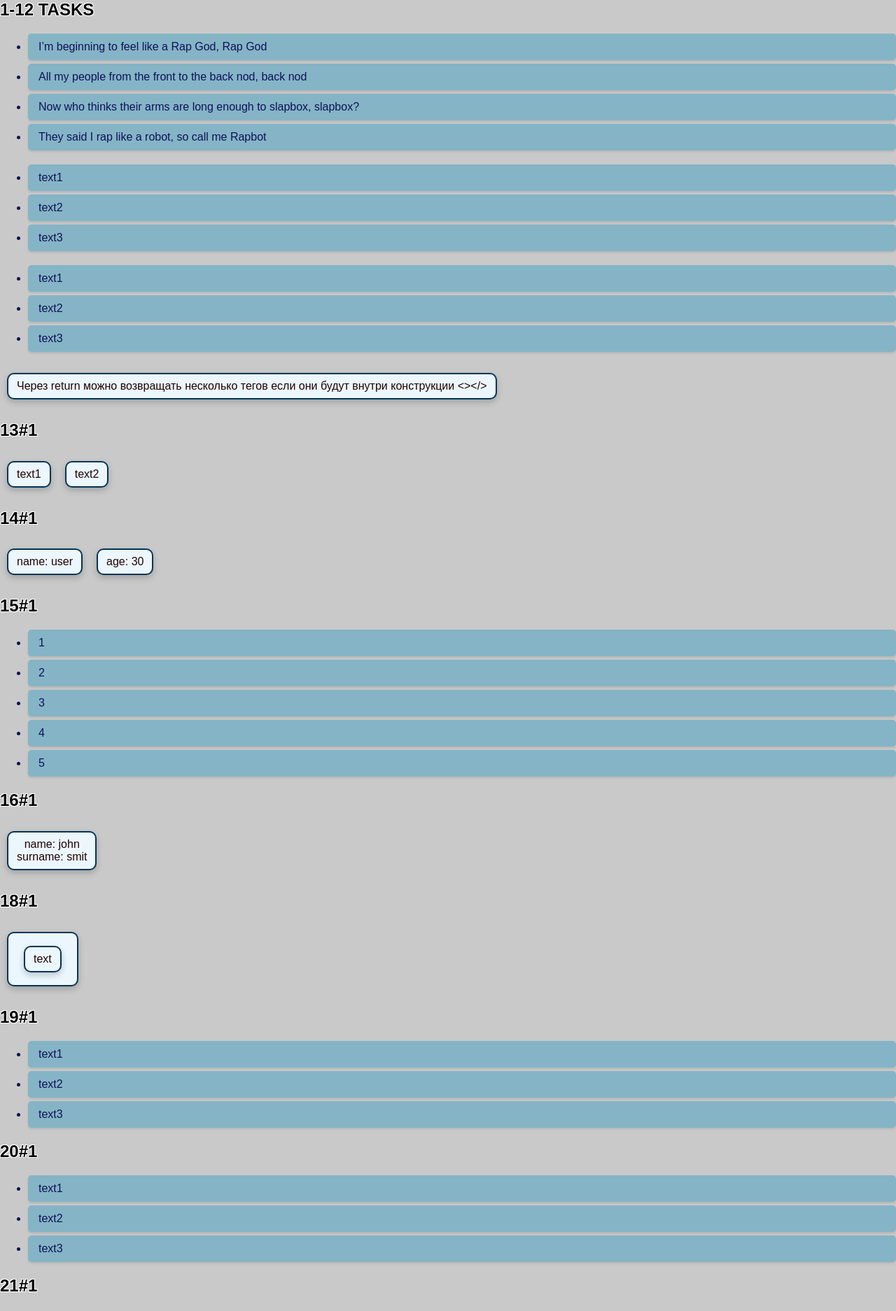
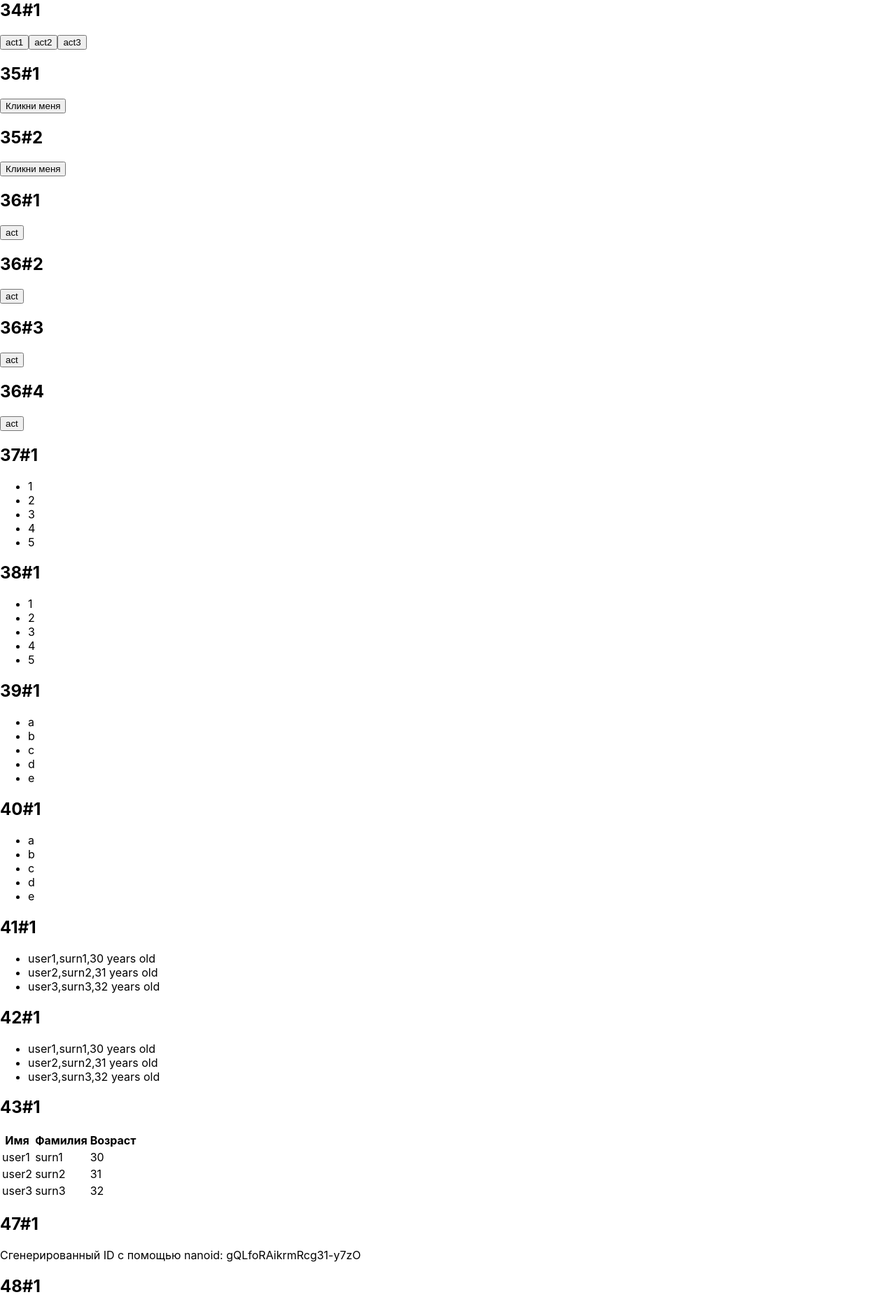
Before and after one commit to Sumr4kk/react, a React (Create React App) app in the folder my-app/: page / in a window 1280 px wide. Shown: the part 20-1894 px from the top of the page at 70% size. Built offline with nearby package versions, Linux system fonts and the light colour scheme.

Commit message:
34-50 задачи

```diff
--- a/my-app/package.json
+++ b/my-app/package.json
@@ -4,9 +4,11 @@
   "private": true,
   "dependencies": {
     "cra-template": "1.2.0",
+    "nanoid": "^5.1.2",
     "react": "^19.0.0",
     "react-dom": "^19.0.0",
     "react-scripts": "5.0.1",
+    "react-uuid": "^2.0.0",
     "web-vitals": "^4.2.4"
   },
   "scripts": {
--- a/my-app/src/App.css
+++ b/my-app/src/App.css
@@ -36,60 +36,3 @@
     transform: rotate(360deg);
   }
 }
-
-h2 {
-
-    color: rgb(3, 3, 3);
-    text-shadow:
-    -1px -1px 0 rgb(255, 255, 255),
-    1px -1px 0 rgb(255, 254, 254),
-    -1px 1px 0 rgb(255, 255, 255),
-    1px 1px 0 rgb(255, 255, 255);
-
-}
-
-p, input {
-  margin-bottom: 20px;
-  font-size:16px;
-  text-align:center;
-  color:#1f0303;
-}
-
-ul, li {
-  margin-bottom: 20px;
-  font-size:16px;
-  text-align:left;
-  color:#0e1355;
-}
-
-p, button {
-  display: inline-block;
-  padding: 8px 12px;
-  margin: 10px;
-  border: 2px solid #003558;
-  border-radius: 10px;
-  background-color: #ecf6fd;
-  box-shadow: 0px 4px 10px rgba(0,0,0,0.2); /* Тень */
-}
-
-
-button {
-  padding: 8px 12px;
-  margin: 10px;
-  border: 2px solid #3498db;
-  box-shadow: 0px 4px 10px rgba(0,0,0,0.2);
-}
-
-body {
-  background-color: #c9c9c9;
-  margin: 0;
-  font-family: Arial, sans-serif;
-}
-li {
-  background-color: #85b4c7;
-  border-radius: 5px; /* Закругленные углы */
-  box-shadow: 0 2px 3px rgba(0, 0, 0, 0.1); /* Тень */
-  margin: 5px 0; /* Отступы между элементами */
-  padding: 10px 15px; /* Внутренние отступы */
-
-}
--- a/my-app/src/App.js
+++ b/my-app/src/App.js
@@ -1,203 +1,188 @@
 import React from 'react';
 import './App.css';
+import { nanoid } from 'nanoid';
 
 function App() {
-  const attr = 'block';
-  const str = <p>text</p>;
-  const str1 = 'text1';
-  const str2 = 'text2';
-  const name1 = 'user';
-  const age = '30';
-  const arr = [1, 2, 3, 4, 5];
-  const obj = { names: 'john', surname: 'smit' };
-  const li1 = <li>text1</li>;
-  const li2 = <li>text2</li>;
-  const li3 = <li>text3</li>;
-  const items = <ul><li>text1</li><li>text2</li><li>text3</li></ul>;
-  const age2 = 19;
+  // 34
+	function showNumber(number) {
+    alert(number);
+  }
+// 35
+  function handleClick(event) {
+    console.log(event);
+  }
+  function handleClick1(event) {
+    console.log(event.target); // выводит элемент, на который был совершен клик
+  }
+// 36 // 1
+function func(event) {
+  console.log(event);
+}
+//2
+function func1(arg, event) {
+  console.log(arg, event);
+}
+//3
+function func2(event, arg) {
+  console.log(event, arg);
+}
+//4
+function func3(arg1, event, arg2) {
+  console.log(arg1, event, arg2);
+}
+//37
+const arr = [
+  <li>1</li>,
+  <li>2</li>,
+  <li>3</li>,
+  <li>4</li>,
+  <li>5</li>,
+];
 
-  let text4, text5;
-  const isAdult = false;
-  	if (isAdult) {
-		text4 = <p>Вы совершеннолетний</p>;
-	}
-    else {
-		text5 = <p>Вы несовершеннолетний</p>;
-	}
+//38
 
-  const isAdmin = true;
-  let text_1, text_2;
-  if (isAdmin) {
-		text_1 = <p>yoy are admin</p>;
-	} else {
-		text_2 = <p>you is not admin</p>;
-	}
+const arr1 = [];
 
-const isAuth = true;
-const isAuth2 = true;
-
-function getDigitsSum(str){
-  let sum = 0;
-  for (let i = 0; i < str.length; i++){
-    sum += parseInt(str[i])
-  }
-   return sum;
+for (let i = 1; i <= 5; i++) {
+  arr1.push(<li>{i}</li>);
 }
 
-const sum = getDigitsSum("123")
+//39
 
-function show1() {
-  alert(1);
+const arr2 = ['a', 'b', 'c', 'd', 'e'];
+
+const res = arr2.map(function(item) {
+  return <li>{item}</li>;
+});
+
+//40
+
+const res1 = arr2.map(function(item, index) {
+  return <li key={index}>{item}</li>;
+});
+
+
+//41
+
+const users = [
+  {name: 'user1', surn: 'surn1', age: 30},
+  {name: 'user2', surn: 'surn2', age: 31},
+  {name: 'user3', surn: 'surn3', age: 32},
+];
+const listItems = users.map(function(user, index) {
+  return (
+    <li key={index}>
+      <span>{user.name}</span>,
+      <span>{user.surn}</span>,
+      <span>{user.age}</span> years old
+    </li>
+  );
+});
+
+//42
+
+const listItems1 = users.map(function(user) {
+  return (
+    <li key={user.id}>
+      <span>{user.name}</span>,
+      <span>{user.surn}</span>,
+      <span>{user.age}</span> years old
+    </li>
+  );
+});
+
+//43
+const rows = users.map(function(user) {
+  return (
+    <tr key={user.id}>
+      <td>{user.name}</td>
+      <td>{user.surn}</td>
+      <td>{user.age}</td>
+    </tr>
+  );
+});
+
+//47
+const randomId = nanoid(); // Генерация случайного ID
+//48
+function id() {
+  return nanoid();
 }
 
-function show2() {
-  alert(2);
-}
+//49
+const users3 = [
+  { id: id(), name: 'User1', age: 25 },
+  { id: id(), name: 'User2', age: 30 },
+  { id: id(), name: 'User3', age: 22 },
+];
 
+console.log(users3);
 
   return (
-    <div className={attr}>
-      <h2>1-12 TASKS</h2>
-      <ul>
-        <li>I’m beginning to feel like a Rap God, Rap God</li>
-        <li>All my people from the front to the back nod, back nod</li>
-        <li>Now who thinks their arms are long enough to slapbox, slapbox?</li>
-        <li>They said I rap like a robot, so call me Rapbot</li>
-        {/* Повторяющиеся элементы можно вынести в отдельный компонент */}
-      </ul>
+    <div>
+<h2>34#1</h2>
+<button onClick={() => showNumber(1)}>act1</button>
+<button onClick={() => showNumber(2)}>act2</button>
+<button onClick={() => showNumber(3)}>act3</button>
+<h2>35#1</h2>
+<button onClick={handleClick}>Кликни меня</button>
+<h2>35#2</h2>
+<button onClick={handleClick1}>Кликни меня</button>
+<h2>36#1</h2>
+<button onClick={() => func('eee')}>act</button>
+<h2>36#2</h2>
+<button onClick={event => func1('eee', event)}>act</button>
+<h2>36#3</h2>
+<button onClick={event => func2(event, 'eee')}>act</button>
+<h2>36#4</h2>
+<button onClick={event => func3('firstArg', event, 'thirdArg')}>act</button>
+<h2>37#1</h2>
+<ul>{arr}</ul>
 
-      <ul>
-        <li>text1</li>
-        <li>text2</li>
-        <li>text3</li>
-      </ul>
+<h2>38#1</h2>
+<ul>{arr1}</ul>
 
-      <ul>
-        <li>text1</li>
-        <li>text2</li>
-        <li>text3</li>
-      </ul>
+<h2>39#1</h2>
+<ul>{res}</ul>
 
-      <p>Через return можно возвращать несколько тегов если они будут внутри конструкции &lt;&gt;&lt;/&gt;</p>
+<h2>40#1</h2>
+<ul>{res1}</ul>
 
-      <h2>13#1</h2>
-      <p>{str1}</p>
-      <p>{str2}</p>
+<h2>41#1</h2>
+<ul>{listItems}</ul>
 
-      <h2>14#1</h2>
-      <p>name: {name1}</p>
-      <p>age: {age}</p>
+<h2>42#1</h2>
+<ul>{listItems1}</ul>
 
-      <h2>15#1</h2>
-<ul>
-  <li>{arr[0]}</li>
-  <li>{arr[1]}</li>
-  <li>{arr[2]}</li>
-  <li>{arr[3]}</li>
-  <li>{arr[4]}</li>
-</ul>
+<h2>43#1</h2>
+<table>
+      <thead>
+        <tr>
+          <th>Имя</th>
+          <th>Фамилия</th>
+          <th>Возраст</th>
+        </tr>
+      </thead>
+      <tbody>
+        {rows}
+      </tbody>
+    </table>
 
-      <h2>16#1</h2>
-      <p>
-        name: <span>{obj.names}</span> <br />
-        surname: <span>{obj.surname}</span>
-      </p>
-
-      <h2>18#1</h2>
-      <p>{str}</p>
-      <h2>19#1</h2>
-	  <ul>
-	{li1}
-	{li2}
-	{li3}
-     </ul>
-	 <h2>20#1</h2>
-		{items}
-	<h2>21#1</h2>
-<p>Константы с тегами можно возвращать через return к примеру return str</p>
-<h2>22#1</h2>
-<input/><br/>
-<h2>23#1</h2>
-<ul>
-				<li>Элемент 1</li>
-				<li>Элемент 2</li>
-				<li>Элемент 3</li>
-				<li>Элемент 4</li>
-				<li>Элемент 5</li>
-				<li>Элемент 6</li>
-				<li>Элемент 7</li>
-				<li>Элемент 8</li>
-				<li>Элемент 9</li>
-				<li>Элемент 10</li>
-			</ul>
-<h2>23#2</h2>
-<table>
-				<tbody>
-					<tr>
-						<td>1</td>
-						<td>2</td>
-						<td>3</td>
-					</tr>
-					<tr>
-						<td>4</td>
-						<td>5</td>
-						<td>6</td>
-					</tr>
-					<tr>
-						<td>7</td>
-						<td>8</td>
-						<td>9</td>
-					</tr>
-				</tbody>
-			</table>
-
-<h2>24#1</h2>
-
-<p>result: 9</p>
-<p>result: john smit</p>
-<p>result: 2</p>
-
-<h2>26#1</h2>
-{text5}
-
-<h2>27#1</h2>
-{text_1}
-<h2>28#1</h2>
-{age2 > 18 ? 'Есть 18' : 'Нет 18-ти'}
-<h2>29#1</h2>
-{isAuth && <p>вы авторизованы</p>}
-<h2>30#1</h2>
-{!isAuth2 && <p>вы авторизованы</p>}
-<p>Условие False(если не авторизован !isAuth2)</p>
-
-<h2>31#1</h2>
-<p>Сумма цифр числа 123 равна {sum} </p>
-
-<h2>32#1</h2>
-<p>Сумма цифр числа 12345 = {getDigitsSum("12345")}</p>
-
-<h2>33#1</h2>
-<div>
-      <button onClick={show1}>show1</button>
-      <button onClick={show2}>show2</button>
+<h2>47#1</h2>
+    <div>
+      <p>Сгенерированный ID с помощью nanoid: {randomId}</p>
     </div>
 
+<h2>48#1</h2>
+Функция для генерации id: {id()}
 
+<h2>49#1</h2>
+Смотри консоль.
+console.log(users);
 
-      {/* Примеры использования пустых тегов */}
-      {/*
-      11. Можно возвращать тег, который не нужно закрывать вот так:
-      function App() {
-        return <input />;
-      }
-
-      12. Возвращение пустого тега делаем так
-      function App() {
-        return <div />;
-      }
-      */}
     </div>
   );
 }
 
+
 export default App;
```
Also changed, not shown: 1 other file (tests, documents, lock files or other folders).
